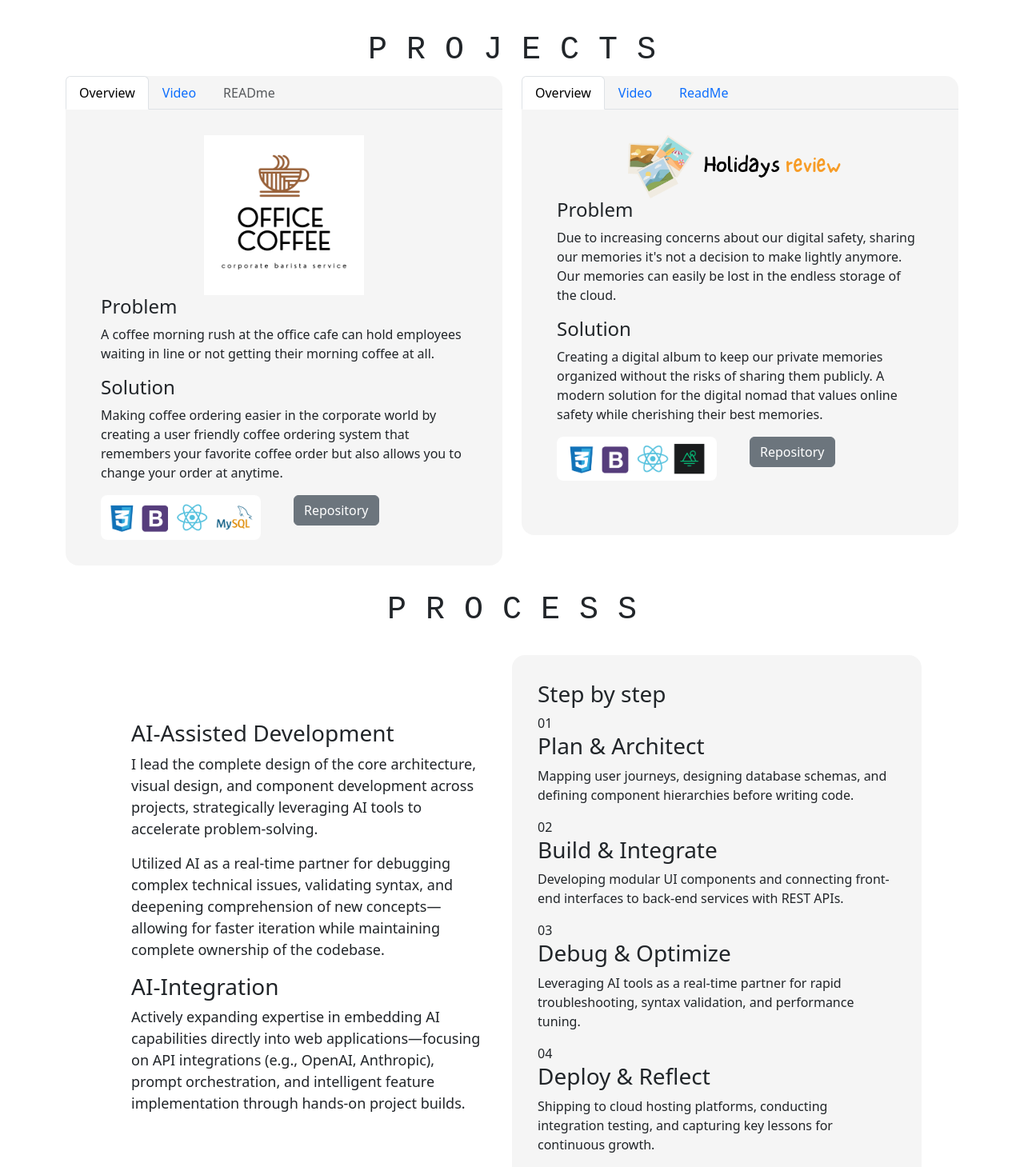
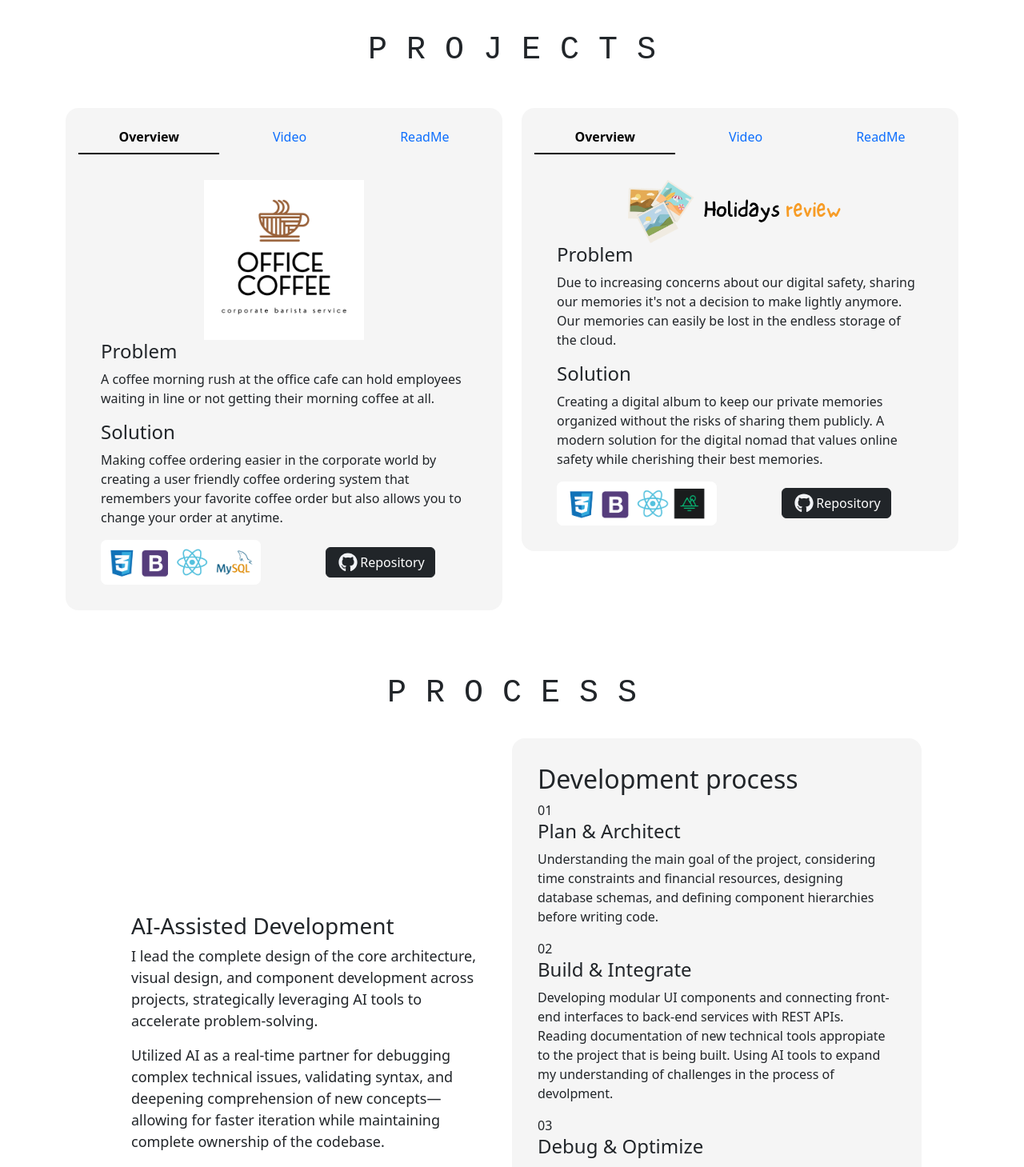
Before and after one commit to Becca1709/web_portfolio, a React (Vite) app: page / in a window 1280 px wide. Shown: the part 1160-2619 px from the top of the page at 80% size. Built offline with nearby package versions, Linux system fonts and the light colour scheme.

Commit message:
Added a component for projects. Added ReadMe tab for each project. Adjusted Responsive behaviour.

```diff
--- a/components/project_Card.jsx
+++ b/components/project_Card.jsx
@@ -1,20 +1,21 @@
-import react, { Children } from "react"
-import { Button, Container, Col, Row } from "react-bootstrap"
+import react, { Children } from "react";
+import { Button, Container, Col, Row } from "react-bootstrap";
+import { FontAwesomeIcon } from "@fortawesome/react-fontawesome";
+import { faGithub } from "@fortawesome/free-brands-svg-icons";
 
-export function Project_Card(props){
-    return(
+export function Project_Card(props) {
+	return (
 		<>
-
 			<div className="mockups">
 				<Container>
 					<Row className="justify-content-md-center">
 						<Col md="auto">
-                             <img src={props.projectlogo} width={props.style}/>
+							<img src={props.projectlogo} width={props.style} />
 						</Col>
 					</Row>
 					<Row>
 						<Col>
-                        <div className="bottom">
+							<div>
 								<h4>Problem</h4>
 								<p>{props.problems}</p>
 
@@ -23,18 +24,27 @@ export function Project_Card(props){
 							</div>
 						</Col>
 					</Row>
-                     <Row className="justify-content-evenly" >
+					<Row className="justify-content-evenly">
 						<Col>
-                                       <img id={props.img_id} src={props.img_src} style={{ width: '200px' }} />
+							<img
+								id={props.img_id}
+								src={props.img_src}
+								style={{ width: "200px" }}
+							/>
 						</Col>
-                                        <Col>
-             <Button variant="secondary" href={props.repo} target="_blank">Repository</Button>
+						<Col className="d-flex justify-content-center align-items-center">
+							<Button variant="dark" href={props.repo} target="_blank">
+								<FontAwesomeIcon
+									icon={faGithub}
+									size="xl"
+									style={{ color: "rgb(241, 243, 247)" }}
+								/>
+								Repository
+							</Button>
 						</Col>
 					</Row>
-
 				</Container>
-
 			</div>
 		</>
-    )
+	);
 }
--- /dev/null
+++ b/components/project_section.jsx
@@ -0,0 +1,82 @@
+import react from "react"
+import { Button, Container, Col, Row } from "react-bootstrap"
+import { Project_Card } from "./project_Card";
+import {Tabs_} from "./tabs";
+import { Video_Card } from "./video";
+import { Readmd } from "./RMtab";
+import coffee from "../src/img/Office_Coffee_NEW.png"
+import logoproject2 from "../src/img/logoproject2.png"
+import coffeepreview from "../src/img/office_coffee.mov"
+import Logos from "../src/img/holiday_mirage.png"
+import preview from "../src/img/holidayreviewshot.mp4"
+import holidaylogo from "../src/img/Logo5.png"
+
+
+
+
+export function Project_Section(){
+
+    const tabData1 = [
+      { eventKey: 'home', title: 'Overview', content: <Project_Card projectlogo={coffee} style="200px"
+    problems= "A coffee morning rush at the office cafe can hold employees waiting in line or not getting their morning coffee at all."
+    solutions="Making coffee ordering easier in the corporate world by creating a user friendly coffee ordering system that remembers your favorite coffee order but also allows you to change your order at anytime."
+    img_id="tools" img_src={logoproject2}
+     repo={"https://github.com/Becca1709/Coffee_app"}/> },
+      { eventKey: 'profile', title: 'Video', content: <Video_Card videosrc={coffeepreview}/> },
+      { eventKey: 'ReadMe', title: 'ReadMe', content: <Readmd name="Office Coffee"
+        description= "A mobile and web application designed exclusively for corporate campuses, allowing employees to customize and order coffee directly from their desks to skip the cafeteria lines and boost daily productivity. A full-stack, responsive web application designed for office environments to streamline coffee orders for the office. Built with React, Vite, Bootstrap, Node.js, Express, and MySQL."
+ proto="Functional Prototype in Progress — Currently implements core CRUD functionality: adding new orders directly updates the MySQL database, and existing orders are dynamically fetched and displayed on the front end."
+ features={<ul><li>Add New Orders: Users can submit order details through a simple interface</li>
+<li>Real-Time Data Display: View current office orders fetched directly from the database. </li>
+<li>Responsive Interface: Styled with Bootstrap for seamless use across desktop and mobile devices.</li>
+<li>RESTful API Backend: Express server handling client requests and database interactions.</li></ul>}
+stackF={<ul><li>React (v18+)</li><li>Vite (Build tool)</li><li>React Router (Client-side routing)</li>
+<li>Bootstrap (UI framework & responsive design)</li></ul>}
+stackB={<ul><li>Nodejs</li><li>Express</li><li>MySQL</li></ul>}
+learnings={<ul><li><strong>Environment Variables (.env):</strong> First time implementing environment variables to keep sensitive credentials (like database passwords and secret keys) safe and isolated.</li>
+<li><strong>Git Security (.gitignore):</strong> Learning how to configure .gitignore properly to prevent pushing sensitive file paths, node modules, and credentials to public repositories.</li>
+<li><strong>Full-Stack Integration:</strong> Solidified and improved my understanding of end-to-end full-stack communication—connecting a React front-end to a Node/Express REST API and managing persistent data with MySQL.</li></ul>}/> },
+    ];
+
+
+    const tabData2=[ { eventKey: 'home', title: 'Overview', content: <Project_Card projectlogo={holidaylogo} style="280px"
+    problems= " Due to increasing concerns about our digital safety, sharing our memories it's not a decision to make lightly
+                      anymore. Our memories can easily be lost in the endless storage of the cloud."
+    solutions=" Creating a digital album to keep our private memories organized without the risks of sharing them publicly.
+                      A modern solution for the digital nomad that values online safety while cherishing their best memories."
+    img_id="tools" img_src={Logos} repo={"https://github.com/Becca1709/holiday_review_v1.4"}/> },
+      { eventKey: 'profile', title: 'Video', content: <Video_Card videosrc={preview}/> },
+      { eventKey: 'ReadMe', title: 'ReadMe', content: <Readmd name="Holidays Review" description= "A responsive, multi-page web application designed to seamlessly organize vacation photos into clean, custom albums. Users can create, update, read, and delete albums dynamically while managing their media assets through an intuitive interface."
+        preview_web="https://codesandbox.io/p/sandbox/holiday-review-v1-4-k4lnxk" proto="Functional Prototype in Progress: Designed this project with a frontend-first approach using a mock API to perfect the user interface. Features like data persistence (updating records) and file uploads (attaching images) are simulated on the client side, serving as the blueprint for the next phase: integrating a live Node.js/SQL backend."
+        features={<ul><li>Simulated CRUD Architecture: Designed a full Create, Read, Update, and Delete workflow for photo albums; used a frontend-driven mock API to simulate real-time data flow while setting up the architectural blueprint for a live database.</li><li> Immersive Full-Screen Mode: Instantly expand and view individual photos in a high-resolution, full-screen viewport overlay.</li><li> User Authentication: Secure user signup, login gatekeeping, and active session state handling.</li><li>Responsive Design: Fluid structural breakpoints optimized for flawless navigation across mobile, tablet, and desktop viewports.</li></ul>}
+        stackF={<ul><li>React.js</li><li> React Router (Multi-page routing).
+</li><li>Styling: React+Bootstrap+CSS.</li></ul>} stackB={<ul><li>MirageJS (Mock API server for network simulation).</li></ul>}
+learnings={<ul><li><strong>Mock API Integration: </strong>Advanced utilization of MirageJS to simulate a real-world backend server, handling asynchronous HTTP requests, database seeding, and RESTful route boundaries.</li>
+<li><strong>Algorithmic Asset Generation:</strong> Engineered a workflow that automatically generates and assigns a high-quality random placeholder image to newly initialized albums to populate empty states creatively.</li>
+<li><strong>Single Page Application (SPA) Architecture: </strong>Mastered declarative client-side routing using React Router to manage clean transitions across a multi-page environment.</li>
+<li><strong>Clean Architecture: </strong>Kept components separate, organized state data clearly, and made code modular so the project stays readable and easy to update.</li></ul>}/>}]
+
+
+return(
+<>
+     <h1 id="section-name">P R O J E C T S </h1>
+
+<Container className="my-5">
+  <Row>
+    <Col>
+<div className='project-cont'>
+<Tabs_ tabs={tabData1}/>
+</div>
+</Col>
+<Col>
+<div className='project-cont'>
+<Tabs_ tabs={tabData2}/>
+</div>
+</Col>
+</Row>
+</Container>
+</>
+
+)
+
+}
--- a/components/tabs.jsx
+++ b/components/tabs.jsx
@@ -2,7 +2,7 @@ import { Children, useState } from 'react';
 import Tab from 'react-bootstrap/Tab';
 import Tabs from 'react-bootstrap/Tabs';
 
-function Tabs_({tabs}) {
+export function Tabs_({tabs}) {
   const [key, setKey] = useState('home');
   return (
 
@@ -11,6 +11,9 @@ function Tabs_({tabs}) {
       activeKey={key}
       onSelect={(k) => setKey(k)}
       className="mb-3"
+      variant="underline"
+      fill
+      style={{margin:"1em"}}
     >
 {tabs.map((tab) => (
         <Tab key={tab.eventKey} eventKey={tab.eventKey} title={tab.title} disabled={tab.disabled}>
@@ -20,5 +23,3 @@ function Tabs_({tabs}) {
     </Tabs>
   );
 }
-
-export default Tabs_;
--- a/components/video.jsx
+++ b/components/video.jsx
@@ -6,7 +6,7 @@ export function Video_Card(props){
         <>
  <div className="video">
              <h1> Watch preview </h1>
-          <div style={{ maxWidth: "640px", margin: "0 auto" }}>
+          <div style={{ maxWidth: "640px", margin: "2em auto" }}>
             <video
               src={props.videosrc}
               width="90%"
--- a/package.json
+++ b/package.json
@@ -9,8 +9,8 @@
     "build": "vite build",
     "lint": "oxlint",
     "preview": "vite preview",
-     "predeploy": "npm run build",
-  "deploy": "gh-pages -d dist"
+    "predeploy": "npm run build",
+    "deploy": "gh-pages -d dist"
   },
   "dependencies": {
     "@fortawesome/fontawesome-svg-core": "^7.3.1",
--- a/src/App.css
+++ b/src/App.css
@@ -56,9 +56,8 @@ nav link{
   width:150px;
 }
 .description #boots{
-height: 70px;
-width: 80px;
-
+height: 65px;
+width: 70px;
 }
 .description #mysql{
   height: 80px;
@@ -88,7 +87,6 @@ width: 80px;
   flex-direction: row;
   justify-items: center;
   justify-self: center;
-  /*border: solid pink;*/
 }
 .project-cont{
   justify-content: space-around;
@@ -96,10 +94,10 @@ width: 80px;
   align-content: center;
   margin-bottom: 32px;
   justify-self: center;
- /* border:solid black;*/
   max-width:fit-content;
   background-color: whitesmoke;
   border-radius: 16px ;
+  min-width: 350px;
 }
 
 .mockups {
@@ -109,17 +107,19 @@ width: 80px;
 min-width: min-content;
 margin:1em;
 padding: 1em;
-height: 500px;
+min-height: fit-content;
 flex: 2;
 }
-/*
-.mockups .left{
- display: grid;
-  grid-template-columns: repeat(1, 3fr);
-  align-content: space-between;
-  height: 400px;
+.readmecss{
+    min-height: fit-content;
+  justify-self: center;
+  justify-self: center;
+min-width: min-content;
+margin:1em;
+padding: 1em;
+height: 500px;
 }
-*/
+
 #tools{
   background-color: white;
   width: 100%;
@@ -170,13 +170,14 @@ flex: 2;
   .introduction {
     display:flex;
   }
+  .intro-img img{
+    width:300px;
+  }
   .description{
     width:90%;
   }
   .edu-cont,.description{
-
    width: 90%;
-
 }
 .project-cont{
   display: flex;
@@ -186,11 +187,20 @@ flex: 2;
   display: flex;
   flex-direction: column-reverse;
 }
-/*.mockups .left{
-  display: flex;
-  direction: row;
-   align-items: flex-start;
-   align-content: center;
-   flex-wrap: wrap;
-}*/
+.intro-logos{
+  width: 50%;
 }
+.intro-logos img{
+  width: 100%;
+}
+
+.pro-description{
+display: flex;
+flex-direction: column;
+width:90%;
+}
+.ai-cont,.steps-cont{
+width:100%;
+}
+
+}
--- a/src/App.jsx
+++ b/src/App.jsx
@@ -1,9 +1,15 @@
 import { useState } from 'react'
 import {useRef} from "react"
+//components
 import { BarNav } from '../components/navbar';
 import { Animated } from '../components/animated';
 import { motion } from "motion/react";
 import { Project_Card } from '../components/project_Card';
+import {Tabs_ } from '../components/tabs';
+import {Readmd} from '../components/RMtab';
+import { Project_Section } from '../components/project_section';
+import { Video_Card } from '../components/video';
+//resources
 import coffee from "../src/img/Office_Coffee_NEW.png"
 import logoproject2 from "../src/img/logoproject2.png"
 import coffeepreview from "../src/img/office_coffee.mov"
@@ -16,13 +22,15 @@ import introimg from "../src/img/DEV.png"
 import preview from "../src/img/holidayreviewshot.mp4"
 import holidaylogo from "../src/img/Logo5.png"
 import laneway from "../src/img/laneway_logo.png"
+
+
+//icons
 import { FontAwesomeIcon } from '@fortawesome/react-fontawesome';
 import {faLinkedinIn} from '@fortawesome/free-brands-svg-icons';
 import { faGithub } from '@fortawesome/free-brands-svg-icons';
 import { faEnvelope } from '@fortawesome/free-solid-svg-icons';
-import { Video_Card } from '../components/video';
-import Tabs_ from '../components/tabs';
-import Readmd from '../components/RMtab'
+
+
 
 
 import 'bootstrap/dist/css/bootstrap.min.css';
@@ -32,7 +40,21 @@ import './App.css'
 import { Container, Col, Row, Button} from 'react-bootstrap';
 import { width } from '@fortawesome/free-brands-svg-icons/fa11ty';
 
-
+/*        <h1>OLD </h1>
+<Container>
+  <Row>
+    <Col>
+<div className='project-cont'>
+<Tabs_ tabs={tabData1}/>
+</div>
+</Col>
+<Col>
+<div className='project-cont'>
+<Tabs_ tabs={tabData2}/>
+</div>
+</Col>
+</Row>
+</Container>*/
 
 function App(params) {
    const projectRef = useRef(null);
@@ -46,26 +68,6 @@ function App(params) {
       });
     }
   }
-const tabData1 = [
-  { eventKey: 'home', title: 'Overview', content: <Project_Card projectlogo={coffee} style="200px"
-problems= "A coffee morning rush at the office cafe can hold employees waiting in line or not getting their morning coffee at all."
-solutions="Making coffee ordering easier in the corporate world by creating a user friendly coffee ordering system that remembers your favorite coffee order but also allows you to change your order at anytime."
-img_id="tools" img_src={logoproject2}
- repo={"https://github.com/Becca1709/Coffee_app"}/> },
-  { eventKey: 'profile', title: 'Video', content: <Video_Card videosrc={coffeepreview}/> },
-  { eventKey: 'contact', title: 'READme', disabled: true, content: <Readmd /> },
-];
-
-
-const tabData2=[ { eventKey: 'home', title: 'Overview', content: <Project_Card projectlogo={holidaylogo} style="280px"
-problems= " Due to increasing concerns about our digital safety, sharing our memories it's not a decision to make lightly
-                  anymore. Our memories can easily be lost in the endless storage of the cloud."
-solutions=" Creating a digital album to keep our private memories organized without the risks of sharing them publicly.
-                  A modern solution for the digital nomad that values online safety while cherishing their best memories."
-img_id="tools" img_src={Logos} repo={"https://github.com/Becca1709/holiday_review_v1.4"}/> },
-  { eventKey: 'profile', title: 'Video', content: <Video_Card videosrc={preview}/> },
-  { eventKey: 'ReadMe', title: 'ReadMe', content: <Readmd/> }
-]
   return (
     <>
       <BarNav Projectscroll={() => scrollDown(projectRef)} Contactscroll={() => scrollDown(contactRef)}/>
@@ -84,13 +86,12 @@ img_id="tools" img_src={Logos} repo={"https://github.com/Becca1709/holiday_revie
     </p>
 
         <h3>Some of the tools I am familiar with</h3>
-        <ul>
+        <ul className='intro-logos'>
           <li><img src={reactlogo} alt="react logo"/></li>
           <li><img src={bootstraplogo} alt="react_bootstrap_logo" id="boots"/></li>
            <li><img src={csslogo} alt="css logo"/></li>
             <li><img src={mysqllogo} alt="mysql_logo" id="mysql"/></li>
         </ul>
-
         </div>
 
     </div>
@@ -111,21 +112,8 @@ img_id="tools" img_src={Logos} repo={"https://github.com/Becca1709/holiday_revie
         viewport={{ once: true }}
         transition={{ duration: 2.5 }}
       >
-        <h1 id="section-name">P R O J E C T S </h1>
-<Container>
-  <Row>
-    <Col>
-<div className='project-cont'>
-<Tabs_ tabs={tabData1}/>
-</div>
-</Col>
-<Col>
-<div className='project-cont'>
-<Tabs_ tabs={tabData2}/>
-</div>
-</Col>
-</Row>
-</Container>
+<Project_Section/>
+
 </motion.div>
     </div>
     <div className='Process'>
@@ -140,31 +128,31 @@ img_id="tools" img_src={Logos} repo={"https://github.com/Becca1709/holiday_revie
   </div>
 
   <div className='steps-cont'>
-        <h3>Step by step</h3>
+        <h2>Development process</h2>
 <div class="process-card">
    <span class="step-number">01</span>
-      <h3>Plan & Architect</h3>
-      <p>Mapping user journeys, designing database schemas, and defining component hierarchies before writing code.</p>
+      <h4>Plan & Architect</h4>
+      <p>Understanding the main goal of the project, considering time constraints and financial resources, designing database schemas, and defining component hierarchies before writing code.</p>
     </div>
     <div class="process-card">
       <span class="step-number">02</span>
-      <h3>Build & Integrate</h3>
-      <p>Developing modular UI components and connecting front-end interfaces to back-end services with REST APIs.</p>
+      <h4>Build & Integrate</h4>
+      <p>Developing modular UI components and connecting front-end interfaces to back-end services with REST APIs. Reading documentation of new technical tools appropiate to the project that is being built. Using AI tools to expand my understanding of challenges in the process of devolpment.</p>
     </div>
     <div class="process-card">
       <span class="step-number">03</span>
-      <h3>Debug & Optimize</h3>
-      <p>Leveraging AI tools as a real-time partner for rapid troubleshooting, syntax validation, and performance tuning.</p>
+      <h4>Debug & Optimize</h4>
+      <p>Identifying root causes, isolating errors, and elevating code quality before deployment.
+        When bugs or edge cases arise, I inspect browser developer tools, trace network requests, and leverage AI as a diagnostic partner to validate syntax and clarify underlying technical concepts.
+         Once resolved, I refine the solution—cleaning up leftover logs, refactoring component logic, and ensuring data flows predictably—so the codebase remains clean, readable, reliable, and maintainable.</p>
     </div>
     <div class="process-card">
       <span class="step-number">04</span>
-      <h3>Deploy & Reflect</h3>
-      <p>Shipping to cloud hosting platforms, conducting integration testing, and capturing key lessons for continuous growth.</p>
+      <h4>Deploy & Reflect</h4>
+      <p>When possibble, shipping to cloud hosting platforms, conducting integration testing, and capturing key lessons for continuous growth.</p>
     </div>
       </div>
     </div>
-
-
     </div>
  <div className='contact' ref={contactRef}>
 <h1 id="section-name">C O N T A C T </h1>
```
Also changed, not shown: components/RMtab.jsx (+16 -6 lines). Lines whose indentation alone changed are shown as unchanged.
